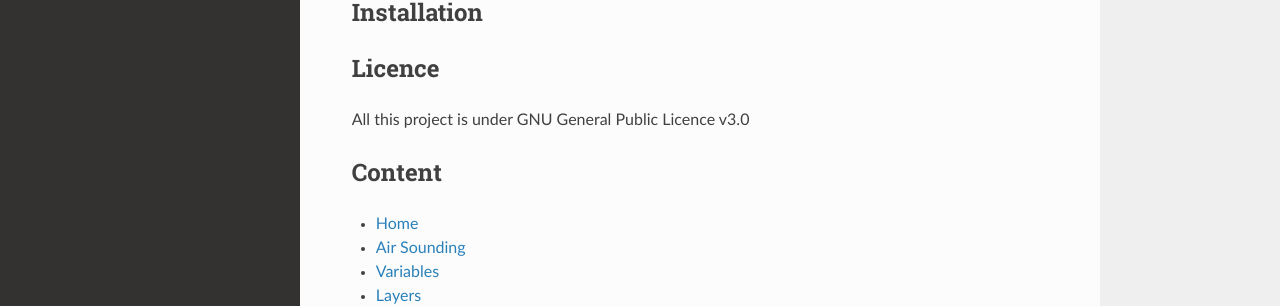
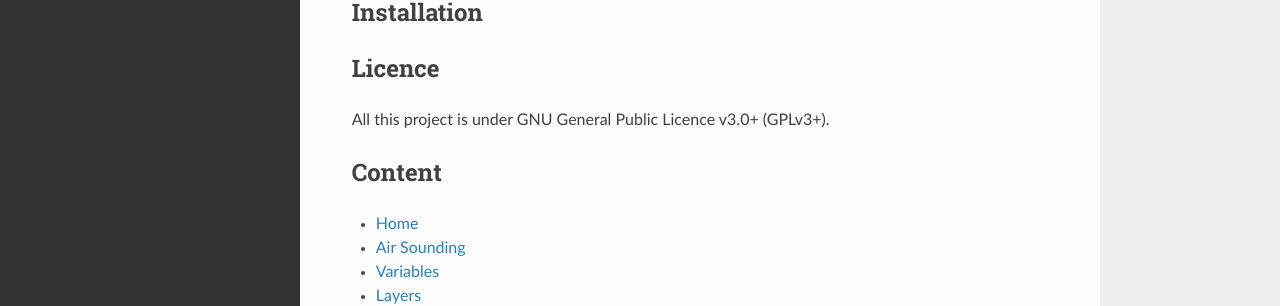
Before and after one commit to Shadow15510/cra, a Sphinx documentation site: the page built from docs/index.rst, in a window 1280 px wide. Shown: the part 220-526 px from the top of the page. Built offline with Sphinx 7.4.7 and the Read the Docs theme 2.0.0, drawn with Linux system fonts in a browser that asks for light colours.

```diff
--- a/docs/index.rst
+++ b/docs/index.rst
@@ -3,6 +3,7 @@ CRA Documentation
 
 Description
 -----------
+
 
 Installation
 ------------
@@ -10,7 +11,7 @@ Installation
 
 Licence
 -------
-All this project is under GNU General Public Licence v3.0
+All this project is under GNU General Public Licence v3.0+ (GPLv3+).
 
 Content
 -------
--- a/pyproject.toml
+++ b/pyproject.toml
@@ -13,7 +13,7 @@ requires-python = ">=3.7"
 classifiers = [
 	"Programming Language :: Python :: 3",
 	"License :: OSI Approved :: GNU General Public License v3 or later (GPLv3+)",
-	"Development Status ::",
+	"Development Status :: 4 - Beta",
 ]
 dynamic = [
 	"version",
```
